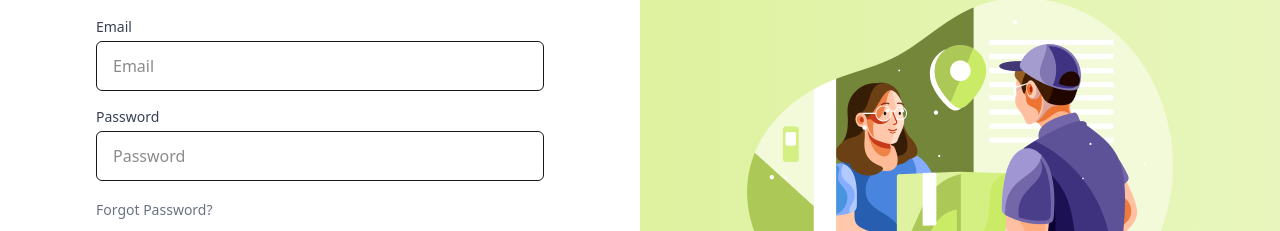
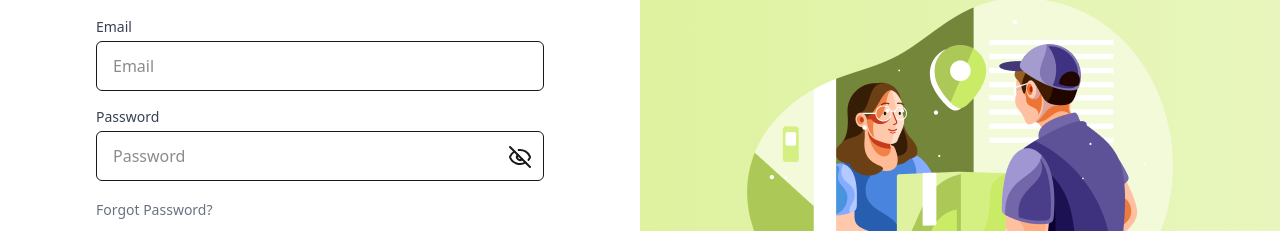
Before and after one commit to mezbaaaa/Profast, a React (Vite) app: page /login in a window 1280 px wide. Shown: the part 224-455 px from the top of the page. Built offline with nearby package versions, Linux system fonts and the light colour scheme.

Commit message:
firebase install

```diff
--- /dev/null
+++ b/src/components/firebase/firebase.init.js
@@ -0,0 +1,14 @@
+import { initializeApp } from "firebase/app";
+import { getAuth } from "firebase/auth";
+
+const firebaseConfig = {
+  apiKey: import.meta.env.NEXT_PUBLIC_FIREBASE_API_KEY,
+  authDomain: import.meta.env.NEXT_PUBLIC_FIREBASE_AUTH_DOMAIN,
+  projectId: import.meta.env.NEXT_PUBLIC_FIREBASE_PROJECT_ID,
+  storageBucket: import.meta.env.NEXT_PUBLIC_FIREBASE_STORAGE_BUCKET,
+  messagingSenderId: import.meta.env.NEXT_PUBLIC_FIREBASE_MESSAGING_SENDER_ID,
+  appId: import.meta.env.NEXT_PUBLIC_FIREBASE_APP_ID,
+};
+
+const app = initializeApp(firebaseConfig);
+export const auth = getAuth(app);
--- a/src/components/pages/auth/Login.jsx
+++ b/src/components/pages/auth/Login.jsx
@@ -1,16 +1,23 @@
-import React from 'react';
+import React, { useState } from 'react';
 import { Link } from 'react-router';
 import SoicalLogin from './SoicalLogin';
 import { useForm } from 'react-hook-form';
+import { Eye, EyeOff } from 'lucide-react';
 
 const Login = () => {
-  const { register }=useForm()
+  const [show,setShow]= useState()
+  const { register,handleSubmit }=useForm()
+
+  const onSubmit = data =>{
+    console.log(data)
+  }
+
   return (
     <div className="w-full max-w-md mx-auto text-left">
       <h1 className="text-4xl font-extrabold mb-2">Welcome Back</h1>
       <p className="mb-6 text-gray-600">Login with Profast</p>
 
-      <form >
+      <form onSubmit={handleSubmit(onSubmit)}>
         <div className="flex flex-col gap-4">
           <div>
             <label className="block mb-1 text-sm font-medium text-gray-700">Email</label>
@@ -22,14 +29,17 @@ const Login = () => {
             />
           </div>
 
-          <div>
+          <div className='relative'>
             <label className="block mb-1 text-sm font-medium text-gray-700">Password</label>
             <input
-              type="password"
+              type={show?'text':'password'}
               {...register('password')}
               placeholder="Password"
               className="w-full px-4 py-3 border rounded-md focus:outline-none "
             />
+            <span className='absolute right-3 bottom-3 cursor-pointer' onClick={()=>setShow(!show)}>
+              {show?<Eye />:<EyeOff />}
+            </span>
           </div>
 
           <div className="text-left">
```
